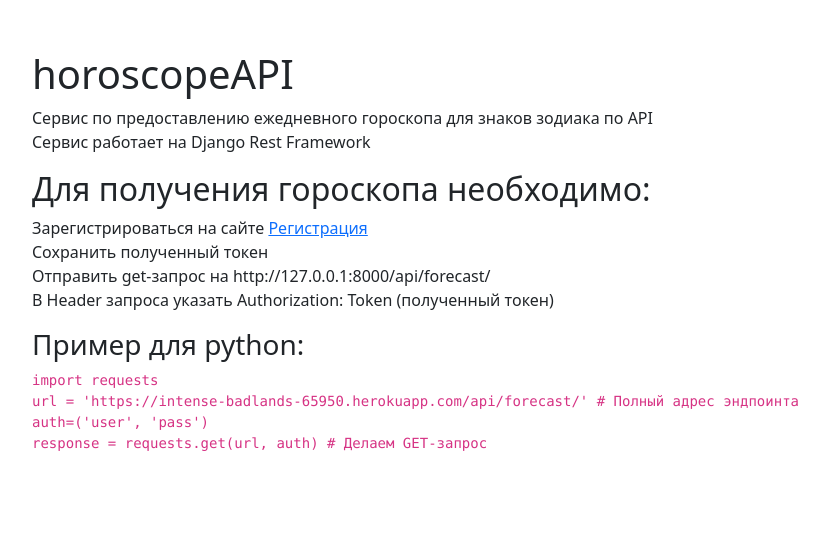
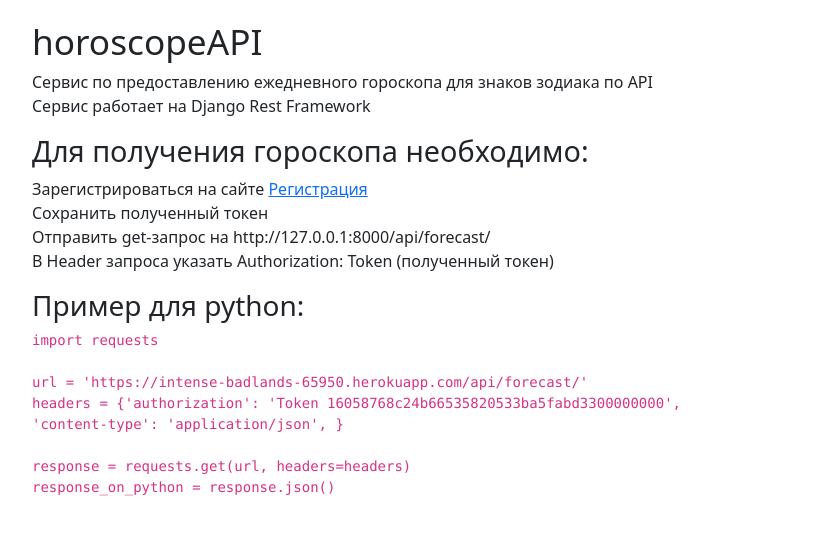
Before and after one commit to ivan-shumilin/horoscopeAPI, a Django app: page / in a window 1280 px wide. Shown: the part 56-591 px from the top of the page, without its empty margins (54-883 px from the left). Run offline with Django 4.2, Linux system fonts and the light colour scheme; some libraries are stand-ins or nearby versions.

Commit message:
Изменил проверку формы регистрации

```diff
--- a/daily_horoscopes/static/css/styles.css
+++ b/daily_horoscopes/static/css/styles.css
@@ -1,3 +1,11 @@
 ul {
     list-style-type: none;
 }
+
+h2 {
+    font-size: 1.8rem;
+}
+
+h1 {
+    font-size: 2.2rem;
+}
--- a/daily_horoscopes/templates/base_generic.html
+++ b/daily_horoscopes/templates/base_generic.html
@@ -24,6 +24,9 @@
       {% if user.is_authenticated %}
         <li class="nav-item px-2 text-white nav-link mr-2">{{ user }}</li>
         <li class="nav-item px-2">
+          <a class="nav-link text-white" href="{% url 'login' %}">Получить токен</a>
+        </li>
+        <li class="nav-item px-2">
           <a class="nav-link text-white" href="{% url 'logout' %}">Выйти</a>
         </li>
       {% else %}
@@ -38,7 +41,7 @@
     </div>
   </div>
 </nav>
-<div class="container" style="margin-top: 50px">
+<div class="container" style="margin-top: 20px">
     <div class="row">
         {% block content %}
 
--- a/daily_horoscopes/templates/index.html
+++ b/daily_horoscopes/templates/index.html
@@ -15,8 +15,12 @@
     <h3>Пример для python:</h3>
     <code>
     import requests <br>
-    url = 'https://intense-badlands-65950.herokuapp.com/api/forecast/'  # Полный адрес эндпоинта <br>
-    auth=('user', 'pass') <br>
-    response = requests.get(url, auth)  # Делаем GET-запрос
+    <br>
+    url = 'https://intense-badlands-65950.herokuapp.com/api/forecast/' <br>
+    headers = {'authorization': 'Token 16058768c24b66535820533ba5fabd3300000000', <br>
+               'content-type': 'application/json', } <br>
+    <br>
+    response = requests.get(url, headers=headers)  <br>
+    response_on_python = response.json() <br>
     </code>
 {% endblock %}
--- a/daily_horoscopes/views.py
+++ b/daily_horoscopes/views.py
@@ -13,7 +13,6 @@ import json
 
 from django.db import transaction
 from django.utils.dateparse import parse_date
-
 import fake_useragent
 import requests
 from bs4 import BeautifulSoup
@@ -25,9 +24,11 @@ from django.contrib.auth import authenticate, login
 
 
 def parsing():
-    """ Парсинг гороскопа  """
-    # меняем каждый раз user agent
-    user = fake_useragent.UserAgent().random
+    """
+     Парсинг гороскопа.
+     Возврещает список который содержит словари с гороскопом для каждого знака.
+    """
+    user = fake_useragent.UserAgent().random  # меняем каждый раз user agent
     header = {'user-agent': user}
     link = 'https://www.astrocentr.ru/index.php?przd=horoe&str=index'
     forecast_item = {}
@@ -40,8 +41,7 @@ def parsing():
     forecast_item['description'] = block.find('p').get_text()
     forecasts.append(forecast_item.copy())
 
-    # парсим ежедневный прогноз для каждого знака зодиака
-    for i in range(1, 13):
+    for i in range(1, 13):  # парсим ежедневный прогноз для каждого знака зодиака
         id = 'horo' + str(i)
         desc = soup.find('div', id=id)
         forecast_item['sing'] = desc.find('legend', class_="uv_legend").get_text()
@@ -63,12 +63,14 @@ def have_forecast_today():
 def load_forecast():
     Forecast.objects.all().delete()  # очищаем базу данных перед тем как заполнить таблицу
     forecasts = parsing()
-    to_create = []
+    to_create = []  # список объектов
     for forecast in forecasts:
         to_create.append(Forecast(
             sing=forecast['sing'],
             description=forecast['description'],
         ))
+    # https://docs.djangoproject.com/en/4.0/ref/models/querysets/#bulk-create
+    # вставляет предоставленный список объектов в базу данных (обычно только 1 запрос, независимо от того, сколько объектов имеется)
     Forecast.objects.bulk_create(to_create)
 
 
@@ -89,25 +91,18 @@ class GetForecastInfoView(APIView):
 
 
 def index(request):
-    """
-    Функция для отображения на главной странице списка всех записей.
-    """
-    list_of_forecast = Forecast.objects.all()
-    context = {'list_of_forecast': list_of_forecast,
-               'today': datetime.date.today(),
-               }
-    return render(
-        request=request,
-        template_name='index.html',
-        context=context
-    )
+    """ Функция для отображения главной страницы. """
+    context = {'today': datetime.date.today(), }
+    return render(request=request, template_name='index.html', context=context)
 
 
 def register(request):
-    errors = ''
+    """ Регистрация нового пользователя"""
+    errors = []
     if request.method == 'POST':
         user_form = UserRegistrationForm(request.POST)
         if user_form.is_valid():
+            # делаем запрос на регистрацию нового пользователя (DRF)
             url = 'https://intense-badlands-65950.herokuapp.com/api/v1/auth/users/'
             headers = {'content-type': 'application/json'}
             payload = {
@@ -115,11 +110,12 @@ def register(request):
                 'username': user_form.cleaned_data['username'],
                 'password': user_form.cleaned_data['password'],
             }
-            response = requests.post(url, headers=headers, json=payload).text
-            if payload['username'] in response:  #если имя пользователя есть в ответе регестрация прошла успешно
+            response = requests.post(url, headers=headers, json=payload).json()
+
+            if payload['username'] == response.get('username'):  # если имя пользователя есть в ответе регестрация прошла успешно
                 return render(request, 'registration/register_done.html', {'new_user': user_form.cleaned_data})
             else:
-                errors = response.split('"')[3]
+                errors = list(response.values())
     else:
         user_form = UserRegistrationForm()
     return render(request, 'registration/register.html', {'user_form': user_form, 'errors': errors})
@@ -137,12 +133,13 @@ def get_token(username, password):
         'password': password,
 
     }
-    token = requests.post(url, headers=headers, json=payload).text
-    token = token.split('"')[3]
-    if len(token) != 40:
-        response['error'] = token
-    else:
-        response['token'] = token
+    response_on_json = requests.post(url, headers=headers, json=payload)
+    response_on_python = response_on_json.json()
+    if response_on_python.get("auth_token"):
+        if len(response_on_python["auth_token"]) != 40:
+            response['error'] = response_on_python["auth_token"]
+        else:
+            response['token'] = response_on_python["auth_token"]
     return response
 
 
--- a/templates/registration/register.html
+++ b/templates/registration/register.html
@@ -21,7 +21,11 @@
             {{ f }}
     <div style="color: #ab2437;">{{ f.errors }}</div>
     {% endfor %}
-    <div style="color: #ab2437;">{{ errors }}</div>
+    <div style="color: #ab2437;">
+        {% for error in errors %}
+            {{ error|cut:"['"|cut:"']"  }}
+        {% endfor %}
+    </div>
     <button class="btn btn-xl btn-primary btn-block" type="submit" style="margin-top: 15px;">Зарегистрироваться</button>
 </form>
 </div>
```
